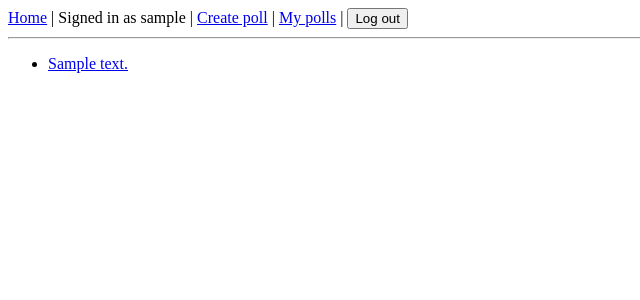
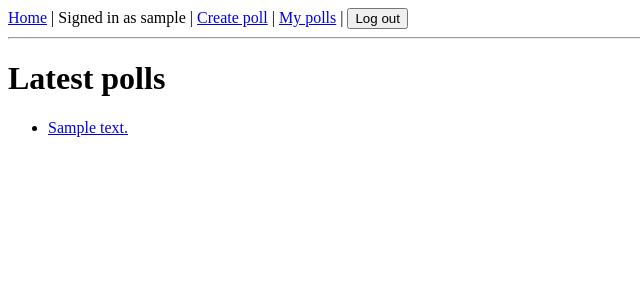
Before and after one commit to unnamant/cybersecuritybase, a Django app: template mysite/polls/templates/polls/index.html in a window 1280 px wide. Shown: the top 300 px of the page, without its empty margins (0-640 px from the left). Run offline with Django 5.2, Linux system fonts and the light colour scheme; the template is opened without the code that fills it: values that come from a table or form of the project are taken from there, others are empty; a user stored in the database is signed in; tables that the repository leaves empty hold one stand-in row (values such as "Sample post").

Commit message:
Add missing title

```diff
--- a/mysite/polls/templates/polls/index.html
+++ b/mysite/polls/templates/polls/index.html
@@ -2,6 +2,7 @@
 {% block content %}
 
 {% if latest_question_list %}
+  <h1>Latest polls</h1>
     <ul>
     {% for question in latest_question_list %}
         <li><a href="{% url 'polls:detail' question.id %}">{{ question.question_text }}</a></li>
```
